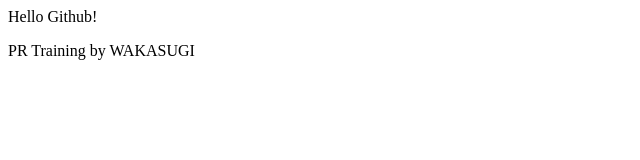
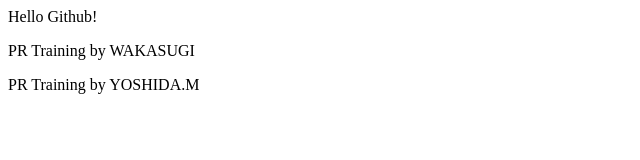
Before and after one commit to 1g14/dive-into-github, a plain HTML site: page index.html in a window 1280 px wide. Shown: the whole page, without its empty margins (0-640 px from the left). Drawn offline with Linux system fonts and the light colour scheme.

Commit message:
修正しました

```diff
--- a/index.html
+++ b/index.html
@@ -12,7 +12,7 @@
 
         <p>PR Training  by WAKASUGI</p>
 
-
+        <p>PR Training  by YOSHIDA.M</p>
 
 
 
```
